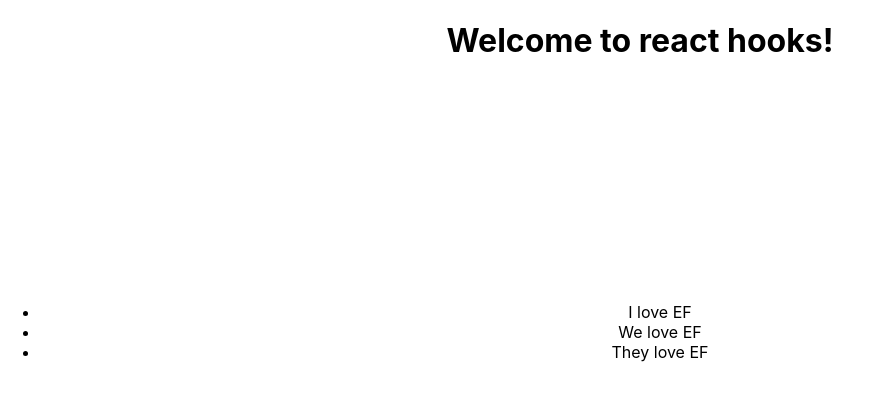
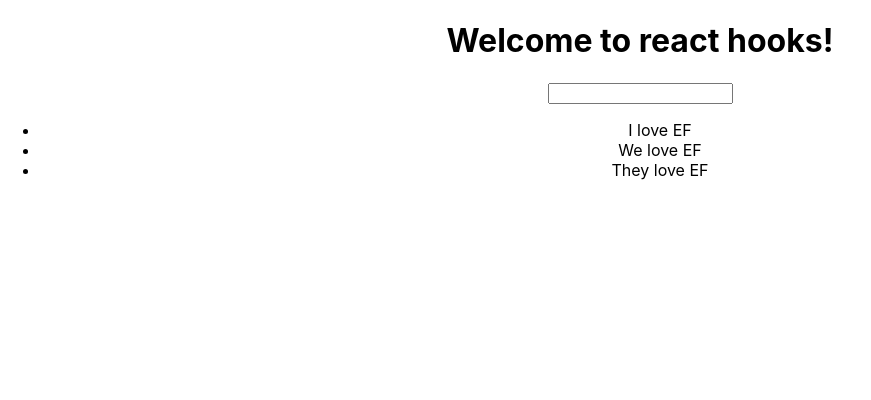
Before and after one commit to anhthucua/react-hooks-basic, a React (Create React App) app: page / in a window 1280 px wide. Shown: the top 400 px of the page, without its empty margins (0-871 px from the left). Built offline with nearby package versions, Linux system fonts and the light colour scheme.

Commit message:
05 - useState qua vidu TodoForm

```diff
--- a/src/App.js
+++ b/src/App.js
@@ -2,6 +2,7 @@
 import ColorBox from './components/ColorBox';
 import React, { useState } from 'react';
 import TodoList from './components/TodoList';
+import TodoForm from './components/TodoForm';
 
 function App() {
   const [todoList, setTodoList] = useState([
@@ -19,11 +20,25 @@
     setTodoList(newTodoList);
   }
 
+  function handleTodoFormSubmit(formValues) {
+    console.log('Form submit', formValues);
+
+    // add new todo to current todo list
+    const newTodo = {
+      id: todoList.length + 1,
+      ...formValues,
+    };
+
+    const newTodoList = [ ...todoList];
+    newTodoList.push(newTodo);
+    setTodoList(newTodoList);
+  }
+
   return (
     <div className="app">
       <h1>Welcome to react hooks!</h1>
 
-      <ColorBox />
+      <TodoForm onSubmit={handleTodoFormSubmit}/>
       <TodoList todos={todoList} onTodoClick={handleTodoClick}/>
     </div>
   );
--- /dev/null
+++ b/src/components/TodoForm/index.jsx
@@ -0,0 +1,40 @@
+import React, { useState } from 'react';
+import PropTypes from 'prop-types';
+
+TodoForm.propTypes = {
+  onSubmit: PropTypes.func,
+};
+
+TodoForm.defaultProps = {
+  onSubmit: null,
+}
+
+function TodoForm(props) {
+  const { onSubmit } = props;
+  const [value, setValue] = useState('');
+
+  function handleValueChange(e) {
+    setValue(e.target.value);
+  }
+
+  function handleSubmit(e) {
+    e.preventDefault();
+
+    if (!onSubmit) return;
+    const formValues = {
+      title: value,
+    };
+    onSubmit(formValues);
+
+    //reset form
+    setValue('');
+  }
+
+  return (
+    <form onSubmit={handleSubmit}>
+      <input type="text" value={value} onChange={handleValueChange}/>
+    </form>
+  );
+}
+
+export default TodoForm;
```
